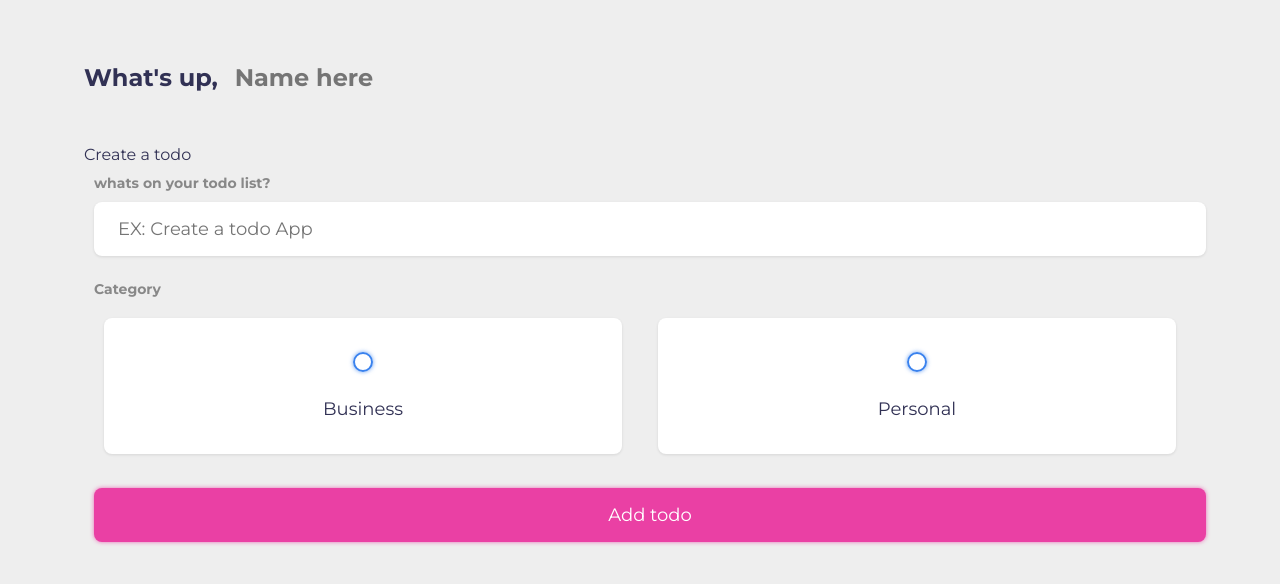
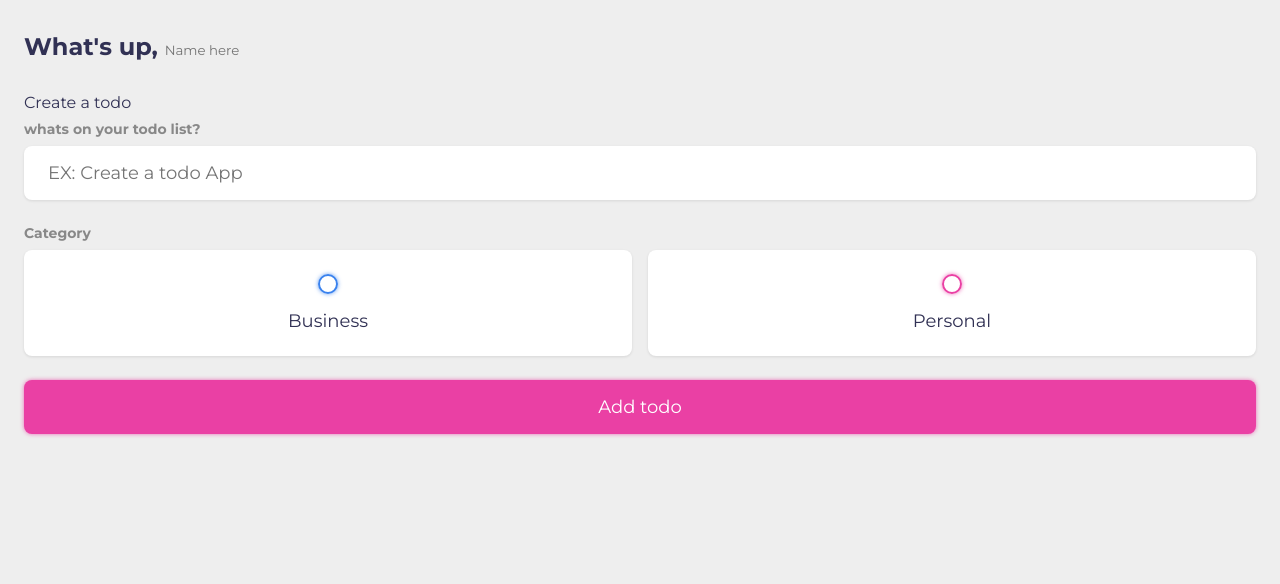
Before and after one commit to yan-pi/vue-todo, a Vue app: page / in a window 1280 px wide. Shown: the top 584 px of the page. Built offline with nearby package versions, Linux system fonts and the light colour scheme.

Commit message:
Refactor and BugFix:  altera todo o Css para Sass

```diff
--- a/src/App.vue
+++ b/src/App.vue
@@ -14,8 +14,8 @@ const todos_asc = computed(() =>
 );
 
 const addTodo = () => {
-	if (input_content.value.trim() === '' || input_category.value === null) {
-		return
+  if (input_content.value.trim() === "" || input_category.value === null) {
+    return;
   }
 
   todos.value.push({
@@ -23,20 +23,24 @@ const addTodo = () => {
     category: input_category.value,
     done: false,
     editable: false,
-		createdAt: new Date().getTime()
-	})
+    createdAt: new Date().getTime(),
+  });
 
-  input_content.value = ''
-  input_category.value = 'null'
-}
+  input_content.value = "";
+  input_category.value = "null";
+};
 
 const removeTodo = (todo) => {
-	todos.value = todos.value.filter((t) => t !== todo)
-}
+  todos.value = todos.value.filter((t) => t !== todo);
+};
 
-watch(todos, newVal =>{
-  localStorage.setItem('todos', JSON.stringify(newVal))
-}, { deep: true})
+watch(
+  todos,
+  (newVal) => {
+    localStorage.setItem("todos", JSON.stringify(newVal));
+  },
+  { deep: true }
+);
 
 watch(name, (newVal) => {
   localStorage.setItem("name", newVal);
@@ -44,7 +48,7 @@ watch(name, (newVal) => {
 
 onMounted(() => {
   name.value = localStorage.getItem("name") || "";
-  todos.value =JSON.parse(localStorage.getItem('todos')) || []
+  todos.value = JSON.parse(localStorage.getItem("todos")) || [];
 });
 </script>
 
@@ -94,18 +98,21 @@ onMounted(() => {
             <div>Personal</div>
           </label>
         </div>
-        <input type="submit" value="Add todo">
+        <input type="submit" value="Add todo" />
       </form>
     </section>
     <section class="todo-list">
       <div class="list">
-        <div v-for="todo in todos_asc" :class="`todo-item ${todo.done && 'done'}`">
+        <div
+          v-for="todo in todos_asc"
+          :class="`todo-item ${todo.done && 'done'}`"
+        >
           <label>
             <input type="checkbox" v-model="todo.done" />
             <span :class="`bubble ${todo.category}`"></span>
           </label>
           <div class="todo-content">
-            <input type="text" v-model="todo.content"/>
+            <input type="text" v-model="todo.content" />
           </div>
           <div class="actions">
             <button class="delete" @click="removeTodo(todo)">Delete</button>
@@ -117,9 +124,28 @@ onMounted(() => {
 </template>
 
 <style lang="scss">
+$primary: #ea40a4;
+$business: #3a82ee;
+$personal: $primary;
+$light: #eee;
+$grey: #888;
+$dark: #313154;
+$danger: #ff5b57;
 
+$shadow: 0 1px 3px rgba(0, 0, 0, 0.1);
 
-input:not([type="radio"]):not([type="checkbox"]), button {
+$business-glow: 0px 0px 4px rgba(58, 130, 238, 0.75);
+$personal-glow: 0px 0px 4px rgba(234, 64, 164, 0.75);
+
+* {
+  margin: 0;
+  padding: 0;
+  box-sizing: border-box;
+  font-family: "montserrat", sans-serif;
+}
+
+input:not([type="radio"]):not([type="checkbox"]),
+button {
   appearance: none;
   border: none;
   outline: none;
@@ -130,6 +156,7 @@ input:not([type="radio"]):not([type="checkbox"]), button {
 body {
   background: $light;
   color: $dark;
+}
 
 section {
   margin-top: 2rem;
@@ -149,28 +176,27 @@ body {
   color: $grey;
   font-size: 0.875rem;
   font-weight: 700;
-  }
+  margin-bottom: 0.5rem;
 }
 
-
 .greeting {
+  &.title {
     display: flex;
 
-  .title input {
+    input {
       margin-left: 0.5rem;
       flex: 1 1 0%;
       min-width: 0;
-
     }
 
+    &,
     input {
       color: $dark;
       font-size: 1.5rem;
       font-weight: 700;
     }
   }
-
-
+}
 
 .create-todo {
   input[type="text"] {
@@ -179,37 +205,126 @@ body {
     font-size: 1.125rem;
     padding: 1rem 1.5rem;
     color: $dark;
-  	background-color: #FFF;
+    background-color: #fff;
     border-radius: 0.5rem;
     box-shadow: $shadow;
     margin-bottom: 1.5rem;
   }
-
 
   .options {
     display: grid;
     grid-template-columns: repeat(2, 1fr);
     grid-gap: 1rem;
     margin-bottom: 1.5rem;
+
+    input {
+      display: none;
     }
 
-  label{
+    label {
       display: flex;
       flex-direction: column;
       align-items: center;
       justify-content: center;
       padding: 1.5rem;
-	  background-color: #FFF;
+      background-color: #fff;
       border-radius: 0.5rem;
       box-shadow: $shadow;
       cursor: pointer;
+
+      div {
+        color: $dark;
+        font-size: 1.125rem;
+        margin-top: 1rem;
+      }
     }
   }
 
+  input[type="submit"] {
+    display: block;
+    width: 100%;
+    font-size: 1.125rem;
+    padding: 1rem 1.5rem;
+    color: #fff;
+    background-color: $primary;
+    border-radius: 0.5rem;
+    box-shadow: $personal-glow;
+    cursor: pointer;
+    transition: 0.2s ease-in-out;
 
-input[type="radio"],
-input[type="checkbox"] {
+    &:hover {
+      opacity: 0.75;
+    }
+  }
+}
+
+.todo-list {
+  .list {
+    margin: 1rem 0;
+
+    .todo-item {
+      display: flex;
+      align-items: center;
+      background-color: #fff;
+      padding: 1rem;
+      border-radius: 0.5rem;
+      box-shadow: $shadow;
+      margin-bottom: 1rem;
+
+      label {
+        display: block;
+        margin-right: 1rem;
+        cursor: pointer;
+
+				input{
 					display: none;
+				}
+      }
+
+      .todo-content {
+        flex: 1 1 0%;
+
+        input {
+          color: $dark;
+          font-size: 1.125rem;
+        }
+      }
+
+      .actions {
+        display: flex;
+        align-items: center;
+
+        button {
+          display: block;
+          padding: 0.5rem;
+          border-radius: 0.25rem;
+          color: #fff;
+          cursor: pointer;
+          transition: 0.2s ease-in-out;
+
+          &.edit {
+            margin-right: 0.5rem;
+            background-color: $primary;
+          }
+
+          &.delete {
+            background-color: $danger;
+          }
+
+          &:hover {
+            opacity: 0.75;
+          }
+        }
+      }
+
+      &.done {
+        .todo-content input {
+          text-decoration: line-through;
+          color: $grey;
+        }
+      }
+    }
+  }
 }
 
 .bubble {
@@ -222,7 +337,12 @@ input[type="checkbox"] {
   border: 2px solid $business;
   box-shadow: $business-glow;
 
-  &:after {
+  &.personal {
+    border-color: $personal;
+    box-shadow: $personal-glow;
+  }
+
+  &::after {
     content: "";
     display: block;
     opacity: 0;
@@ -234,115 +354,15 @@ input[type="checkbox"] {
     transition: 0.2s ease-in-out;
   }
 
-  .business{
-    border-color: $business;
-    box-shadow: $business-glow;
-  }
-
-  .personal {
-	  border-color: $personal;
-	  box-shadow: $personal-glow;
-
-    &:after {
+  &.personal::after {
     background-color: $personal;
     box-shadow: $personal-glow;
   }
-  }
 
-  input:checked ~ .bubble::after {
-    color: aquamarine;
+  input:checked ~ &::after {
     width: 10px;
     height: 10px;
     opacity: 1;
   }
 }
-
-.create-todo {
-  .options label div {
-	  color: $dark;
-	  font-size: 1.125rem;
-	  margin-top: 1rem;
-  }
-
-
-  input[type="submit"] {
-	  display: block;
-	  width: 100%;
-	  font-size: 1.125rem;
-	  padding: 1rem 1.5rem;
-  	color: #FFF;
-  	background-color: $primary;
-  	border-radius: 0.5rem;
-  	box-shadow: $personal-glow;
-  	cursor: pointer;
-  	transition: 0.2s ease-in-out;
-
-   &:hover {
-  	  opacity: 0.75;
-     }
-  }
-}
-
-
-.todo-list .list {
-	margin: 1rem 0;
-}
-
-.todo-list .todo-item {
-	display: flex;
-	align-items: center;
-	background-color: #FFF;
-	padding: 1rem;
-	border-radius: 0.5rem;
-	box-shadow: $shadow;
-	margin-bottom: 1rem;
-}
-
-.todo-item label {
-	display: block;
-	margin-right: 1rem;
-	cursor: pointer;
-}
-
-.todo-item .todo-content {
-	flex: 1 1 0%;
-}
-
-.todo-item .todo-content input {
-	color: $dark;
-	font-size: 1.125rem;
-}
-
-.todo-item .actions {
-	display: flex;
-	align-items: center;
-}
-
-.todo-item .actions button {
-	display: block;
-	padding: 0.5rem;
-	border-radius: 0.25rem;
-	color: #FFF;
-	cursor: pointer;
-	transition: 0.2s ease-in-out;
-}
-
-.todo-item .actions button:hover {
-	opacity: 0.75;
-}
-
-.todo-item .actions .edit {
-	margin-right: 0.5rem;
-	background-color: $primary;
-}
-
-.todo-item .actions .delete {
-	background-color: $danger;
-}
-
-.todo-item.done .todo-content input {
-	text-decoration: line-through;
-	color: $grey;
-}
-
 </style>
```
Lines whose indentation alone changed are shown as unchanged.
